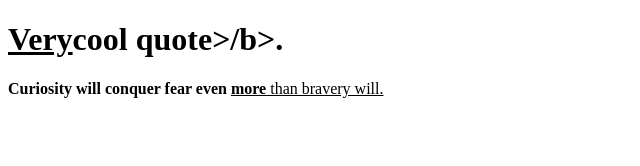
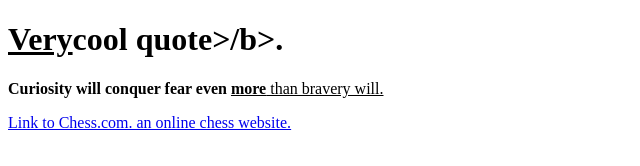
Before and after one commit to ic3625/exploring-cs, a plain HTML site: page index.html in a window 1280 px wide. Shown: the whole page, without its empty margins (0-640 px from the left). Drawn offline with Linux system fonts and the light colour scheme.

Commit message:
added a link (href)

```diff
--- a/index.html
+++ b/index.html
@@ -6,5 +6,7 @@
 
   <p> <b>Curiosity</b> will conquer fear even <u>more</b> than bravery will.</p>
 
+   <p> <a href="https://www.chess.com/home">Link to Chess.com. an online chess website. </a></p>
+
  </body>
 </html>
```
